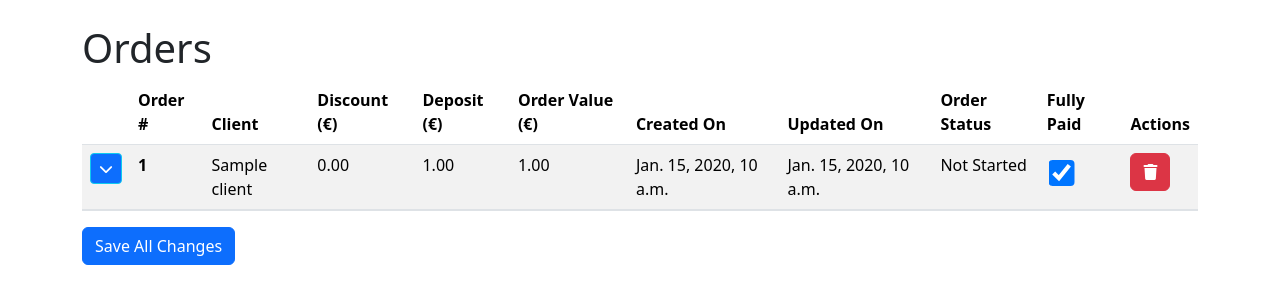
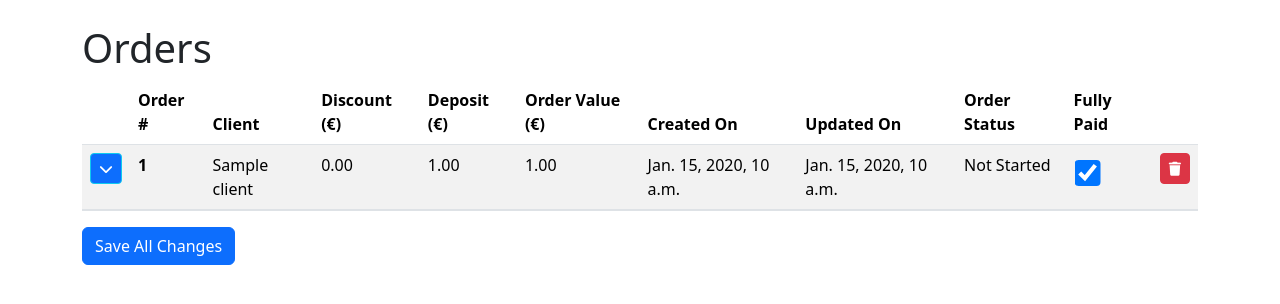
Before and after one commit to dimispapa/slotted-need, a Django app: page /orders/ in a window 1280 px wide. Shown: the part 80-384 px from the top of the page. Run offline with Django 5.2, Linux system fonts and the light colour scheme; data comes from the database, SQL or seed files in the repository; tables that the repository leaves empty hold one stand-in row (values such as "Sample post"); some libraries are stand-ins or nearby versions.

Commit message:
styles: make dlt btn smaller

```diff
--- a/orders/templates/orders/orders.html
+++ b/orders/templates/orders/orders.html
@@ -23,7 +23,7 @@
             <th scope="col">Updated On</th>
             <th scope="col">Order Status</th>
             <th scope="col">Fully Paid</th>
-            <th scope="col">Actions</th>
+            <th scope="col"></th>
           </tr>
         </thead>
         <tbody>
@@ -50,7 +50,7 @@
             <td class="p-md-3 p-2">{{ form.paid }}</td>
             <td>
               <!-- Delete Button -->
-              <button type="submit" name="delete_order" class="btn btn-danger" value="{{ order.id }}"
+              <button type="submit" name="delete_order" class="btn btn-sm btn-danger" value="{{ order.id }}"
                 onclick="return confirm('Are you sure you want to delete this order?');">
                 <i class="fa-solid fa-trash"></i>
               </button>
```
